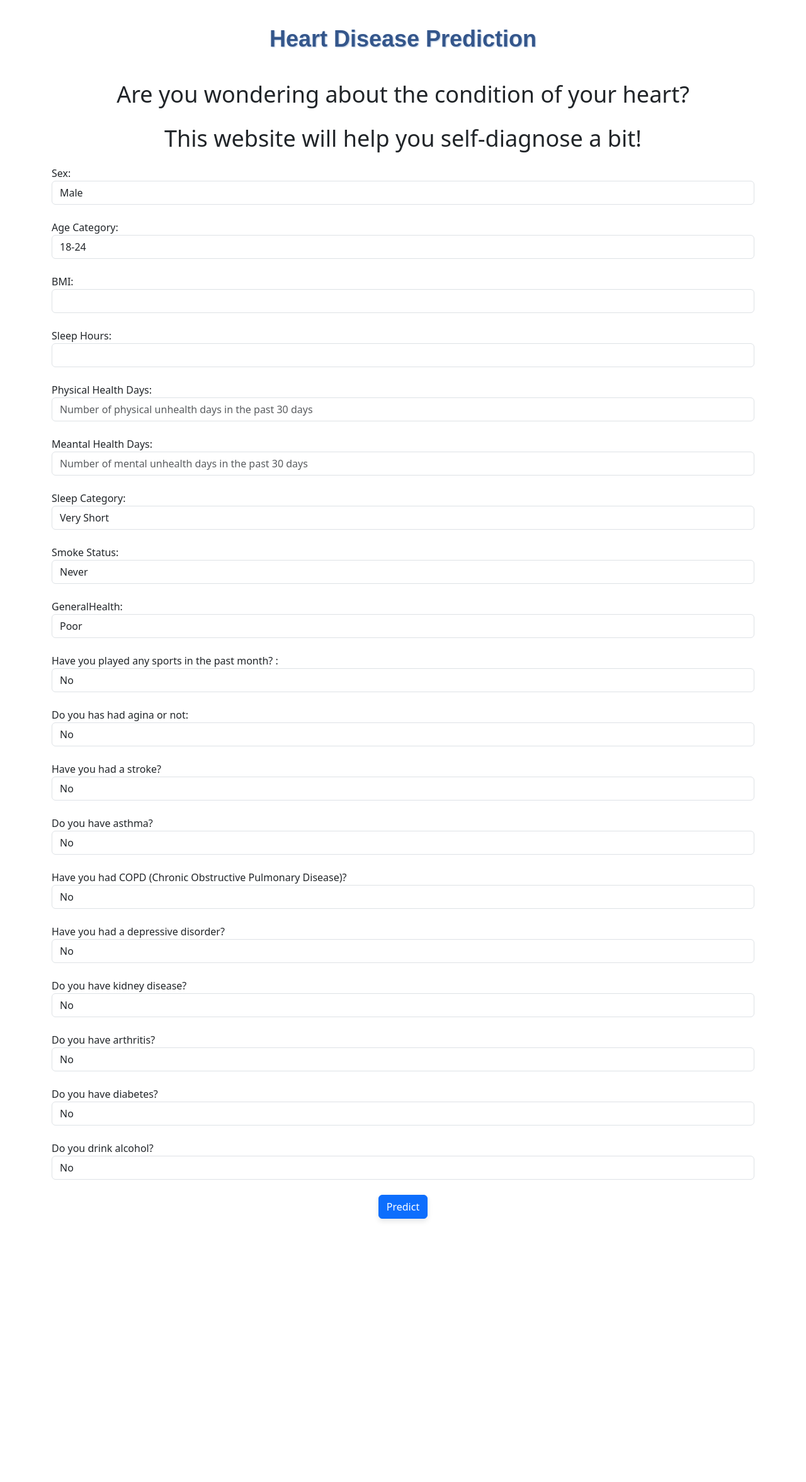
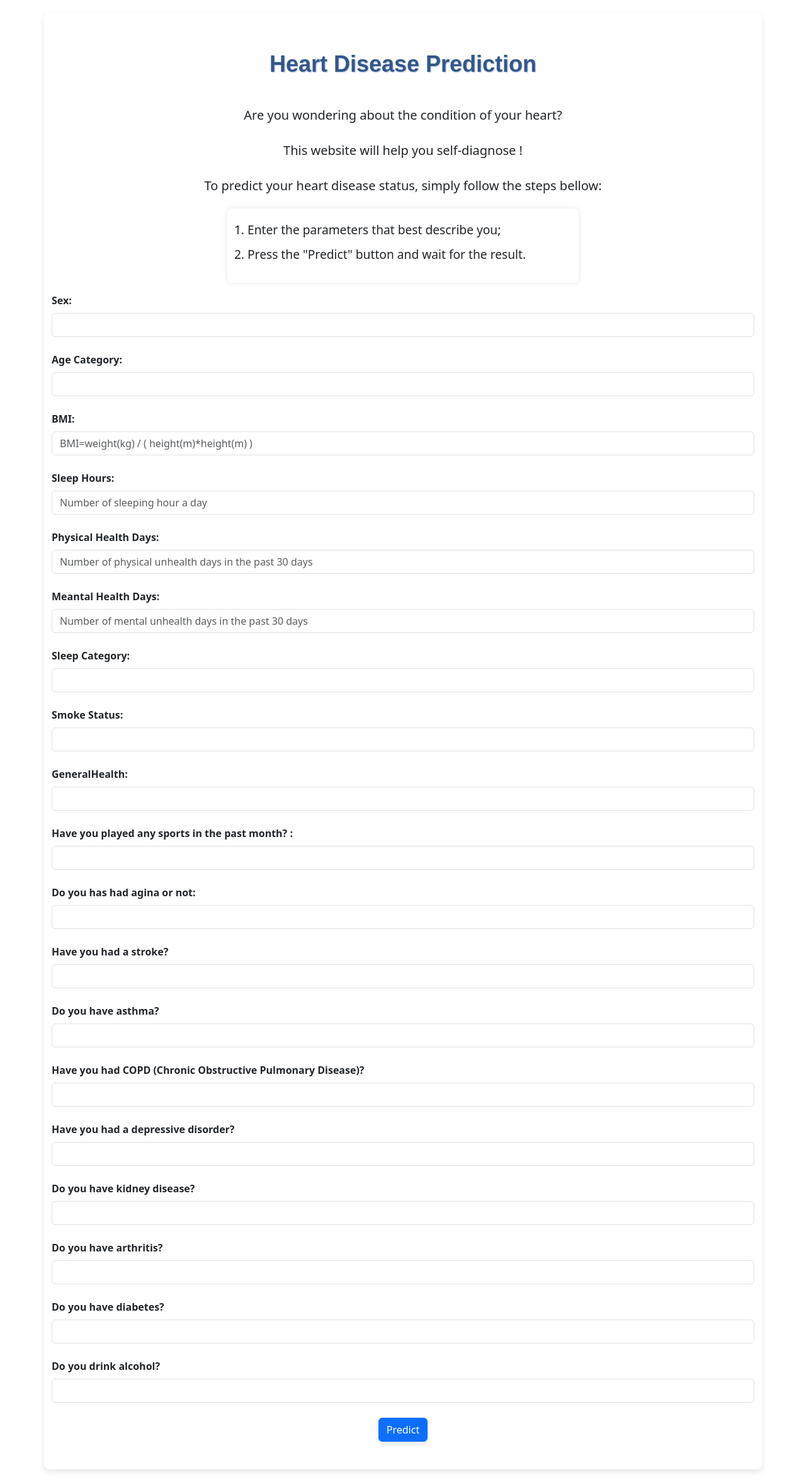
Before and after one commit to JiaTanchun/HeartDieaseWebsite, a Flask app: page / in a window 1280 px wide. Shown: the whole page at 63% size. Before the commit the page ends 1939 px from the top, so only its background shows below. Run offline with Flask 3, Linux system fonts and the light colour scheme; parts of the project's set-up code (start-up, migrations or seed data) failed here and were passed over.

Commit message:
add pictures

```diff
--- a/static/HeartDisease.css
+++ b/static/HeartDisease.css
@@ -29,6 +29,32 @@
     text-shadow: 1px 1px 2px #B0C4DE;
 }
 
+.container {
+    max-width: 800px;
+    margin: 20px auto;
+    padding: 20px;
+    background-color: #ffffff;
+    border-radius: 8px;
+    box-shadow: 0 4px 8px rgba(0,0,0,0.1);
+}
+
+
+.form-group {
+    margin-bottom: 1.5rem;
+}
+
+.form-group label {
+    font-weight: bold;
+    margin-bottom: 0.5rem;
+    display: block;
+}
+
+.form-control {
+    font-size: 1.1em;
+    border-radius: 0.25rem;
+}
+
+
 .bold-text {
     font-weight: bold;
     font-size: 1.2em;
@@ -38,5 +64,32 @@
 
 p{
     text-align:center;
-    font-size: 36px;
+    font-size: 20px;
+    padding: 5px 20px;
 }
+
+ol {
+    background: #ffffff;
+    padding: 20px;
+    width: 50%;
+    margin: 20px auto;
+    box-shadow: 0 0 10px rgba(0,0,0,0.1);
+    border-radius: 8px;
+}
+li {
+    font-size: 1.2em;
+    margin-bottom: 10px;
+}
+
+img {
+    display: block;
+    margin: 0 auto;
+    max-width: 70%;
+    height: auto;
+    border-radius: 10px;
+    box-shadow: 0 4px 8px rgba(0, 0, 0, 0.1);
+}
+
+h1{
+    text-align:center;
+}
--- a/templates/index.html
+++ b/templates/index.html
@@ -6,7 +6,7 @@
           content="width=device-width, user-scalable=no, initial-scale=1.0, maximum-scale=1.0, minimum-scale=1.0">
     <meta http-equiv="X-UA-Compatible" content="ie=edge">
     <title>Heart Disease Data Form</title>
-    <link rel="stylesheet" href="HeartDisease.css">
+    <link rel="stylesheet" href="static/HeartDisease.css">
     <link href="https://cdn.jsdelivr.net/npm/bootstrap@5.3.2/dist/css/bootstrap.min.css" rel="stylesheet" integrity="sha384-T3c6CoIi6uLrA9TneNEoa7RxnatzjcDSCmG1MXxSR1GAsXEV/Dwwykc2MPK8M2HN" crossorigin="anonymous">
 </head>
 <body>
@@ -14,12 +14,18 @@
 
         <h1 class="title">Heart Disease Prediction</h1>
         <p>Are you wondering about the condition of your heart?</p>
-        <p>This website will help you self-diagnose a bit!</p>
+        <p>This website will help you self-diagnose !</p>
+        <p>To predict your heart disease status, simply follow the steps bellow:</p>
+        <ol>
+        <li>Enter the parameters  that best describe you;</li>
+        <li>Press the "Predict" button and wait for the result.</li>
+        </ol>
 
         <form method="post">
             <div class="form-group mb-4">
                 <label for="Sex">Sex:</label>
                 <select class="form-control" id="Sex" name="Sex" required>
+                    <option value="" disabled selected></option>
                     <option value="1">Male</option>
                     <option value="0">Female</option>
                 </select>
@@ -27,6 +33,7 @@
             <div class="form-group mb-4">
                 <label for="AgeCategory">Age Category:</label>
                 <select class="form-control" id="AgeCategory" name="AgeCategory" required>
+                    <option value="" disabled selected></option>
                     <option value="0">18-24</option>
                     <option value="1">25-29</option>
                     <option value="2">30-34</option>
@@ -44,11 +51,11 @@
             </div>
             <div class="form-group mb-4">
                 <label for="BMI">BMI:</label>
-                <input class="form-control" type="text" id="BMI" name="BMI" min="0.01" max="40" required>
+                <input class="form-control" type="text" id="BMI" name="BMI" min="0.01" max="40" placeholder="BMI=weight(kg) / ( height(m)*height(m) )" required>
             </div>
             <div class="form-group mb-4">
                 <label for="SleepHours">Sleep Hours:</label>
-                <input class="form-control" type="number" id="SleepHours" name="SleepHours" min="0" max="24" required>
+                <input class="form-control" type="number" id="SleepHours" name="SleepHours" min="0" max="24" placeholder="Number of sleeping hour a day" required>
             </div>
 
             <div class="form-group mb-4">
@@ -62,6 +69,7 @@
             <div class="form-group mb-4">
                 <label for="sleepCategory">Sleep Category:</label>
                 <select class="form-control" id="SleepCategory" name="SleepCategory" required>
+                    <option value="" disabled selected></option>
                     <option value="0">Very Short</option>
                     <option value="1">Short</option>
                     <option value="2">Recommended</option>
@@ -72,6 +80,7 @@
             <div class="form-group mb-4">
                 <label for="SmokeStatus">Smoke Status:</label>
                 <select class="form-control" id="SmokeStatus" name="SmokeStatus" required>
+                    <option value="" disabled selected></option>
                     <option value="0">Never</option>
                     <option value="1">Sometimes</option>
                     <option value="2">Former</option>
@@ -82,6 +91,7 @@
             <div class="form-group mb-4">
                 <label for="GeneralHealth">GeneralHealth:</label>
                 <select class="form-control" id="GeneralHealth" name="GeneralHealth" required>
+                    <option value="" disabled selected></option>
                     <option value="0">Poor</option>
                     <option value="1">Fair</option>
                     <option value="2">Good</option>
@@ -93,6 +103,7 @@
             <div class="form-group mb-4">
                 <label for="PhysicalActivities">Have you played any sports in the past month? :</label>
                 <select class="form-control" id="PhysicalActivities" name="PhysicalActivities" required>
+                    <option value="" disabled selected></option>
                     <option value="0">No</option>
                     <option value="1">Yes</option>
                 </select>
@@ -100,6 +111,7 @@
             <div class="form-group mb-4">
                 <label for="HadAngina">Do you has had agina or not:</label>
                 <select class="form-control" id="HadAngina" name="HadAngina" required>
+                    <option value="" disabled selected></option>
                     <option value="0">No</option>
                     <option value="1">Yes</option>
                 </select>
@@ -107,6 +119,7 @@
             <div class="form-group mb-4">
                 <label for="HadStroke">Have you had a stroke?</label>
                 <select class="form-control" id="HadStroke" name="HadStroke" required>
+                    <option value="" disabled selected></option>
                     <option value="0">No</option>
                     <option value="1">Yes</option>
                 </select>
@@ -115,6 +128,7 @@
             <div class="form-group mb-4">
                 <label for="HadAsthma">Do you have asthma?</label>
                 <select class="form-control" id="HadAsthma" name="HadAsthma" required>
+                    <option value="" disabled selected></option>
                     <option value="0">No</option>
                     <option value="1">Yes</option>
                 </select>
@@ -123,6 +137,7 @@
             <div class="form-group mb-4">
                 <label for="HadCOPD">Have you had COPD (Chronic Obstructive Pulmonary Disease)?</label>
                 <select class="form-control" id="HadCOPD" name="HadCOPD" required>
+                    <option value="" disabled selected></option>
                     <option value="0">No</option>
                     <option value="1">Yes</option>
                 </select>
@@ -131,6 +146,7 @@
             <div class="form-group mb-4">
                 <label for="HadDepressiveDisorder">Have you had a depressive disorder?</label>
                 <select class="form-control" id="HadDepressiveDisorder" name="HadDepressiveDisorder" required>
+                    <option value="" disabled selected></option>
                     <option value="0">No</option>
                     <option value="1">Yes</option>
                 </select>
@@ -139,6 +155,7 @@
             <div class="form-group mb-4">
                 <label for="HadKidneyDisease">Do you have kidney disease?</label>
                 <select class="form-control" id="HadKidneyDisease" name="HadKidneyDisease" required>
+                    <option value="" disabled selected></option>
                     <option value="0">No</option>
                     <option value="1">Yes</option>
                 </select>
@@ -147,6 +164,7 @@
             <div class="form-group mb-4">
                 <label for="HadArthritis">Do you have arthritis?</label>
                 <select class="form-control" id="HadArthritis" name="HadArthritis" required>
+                    <option value="" disabled selected></option>
                     <option value="0">No</option>
                     <option value="1">Yes</option>
                 </select>
@@ -155,6 +173,7 @@
             <div class="form-group mb-4">
                 <label for="HadDiabetes">Do you have diabetes?</label>
                 <select class="form-control" id="HadDiabetes" name="HadDiabetes" required>
+                    <option value="" disabled selected></option>
                     <option value="0">No</option>
                     <option value="1">Yes</option>
                 </select>
@@ -163,6 +182,7 @@
             <div class="form-group mb-4">
                 <label for="AlcoholDrinkers">Do you drink alcohol?</label>
                 <select class="form-control" id="AlcoholDrinkers" name="AlcoholDrinkers" required>
+                    <option value="" disabled selected></option>
                     <option value="0">No</option>
                     <option value="1">Yes</option>
                 </select>
@@ -173,15 +193,6 @@
             <div class="button-container">
                 <button class="btn btn-primary mb-4" type="submit">Predict</button>
             </div>
-            <!-- {% with messages =get_flashed_messages()%}
-            {% if messages %}
-            <div>
-                {% for message in messages %}
-                <p>{{message}}</p>
-                {% endfor %}
-            </div>
-            {% endif %}
-            {% endwith %} -->
         </form>
         <script src="https://cdn.jsdelivr.net/npm/bootstrap@5.3.2/dist/js/bootstrap.bundle.min.js" integrity="sha384-C6RzsynM9kWDrMNeT87bh95OGNyZPhcTNXj1NW7RuBCsyN/o0jlpcV8Qyq46cDfL" crossorigin="anonymous"></script>
     </div>
--- a/templates/prediction_0.html
+++ b/templates/prediction_0.html
@@ -3,9 +3,13 @@
 <head>
     <meta charset="UTF-8">
     <title>Prediction Result</title>
+    <link rel="stylesheet" href="static/HeartDisease.css">
+
 </head>
 <body>
+    <img src="static/Prediction_0.jpg" alt="Healthy Image">
+
     <p>The probability that you won't have heart disease is <span class="bold-text">{{ probability|round(2) }}</span>.</p>
-    <p>You are healthy!</p>
+    <h1>You are healthy!</h1>
 </body>
 </html>
--- a/templates/prediction_1.html
+++ b/templates/prediction_1.html
@@ -3,10 +3,11 @@
 <head>
     <meta charset="UTF-8">
     <title>Prediction Result</title>
-
+    <link rel="stylesheet" href="static/HeartDisease.css">
 </head>
 <body>
+    <img src="static/Prediction_1.jpg" alt="Unhealthy Image">
     <p >The probability that you will have heart disease is <span class="bold-text">{{ probability|round(2) }}</span>.</p>
-    <p >It sounds like you are not healthy.</p>
+    <h1>It sounds like you are not healthy.</h1>
 </body>
 </html>
```
Also changed, not shown: HeartDiease.css (+9 -0 lines), static/Prediction_0.jpg (added), static/Prediction_1.jpg (added), 1 other file.
